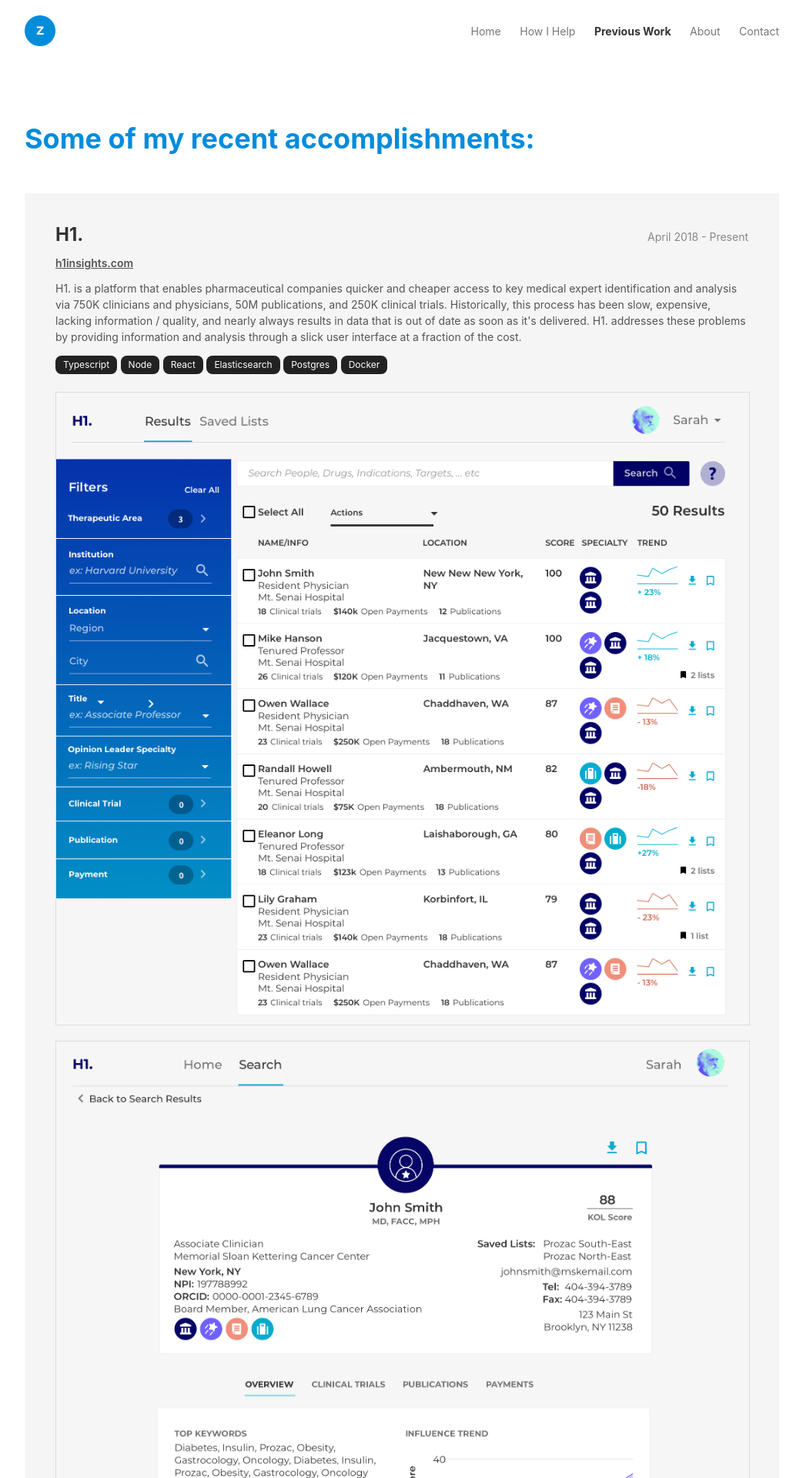
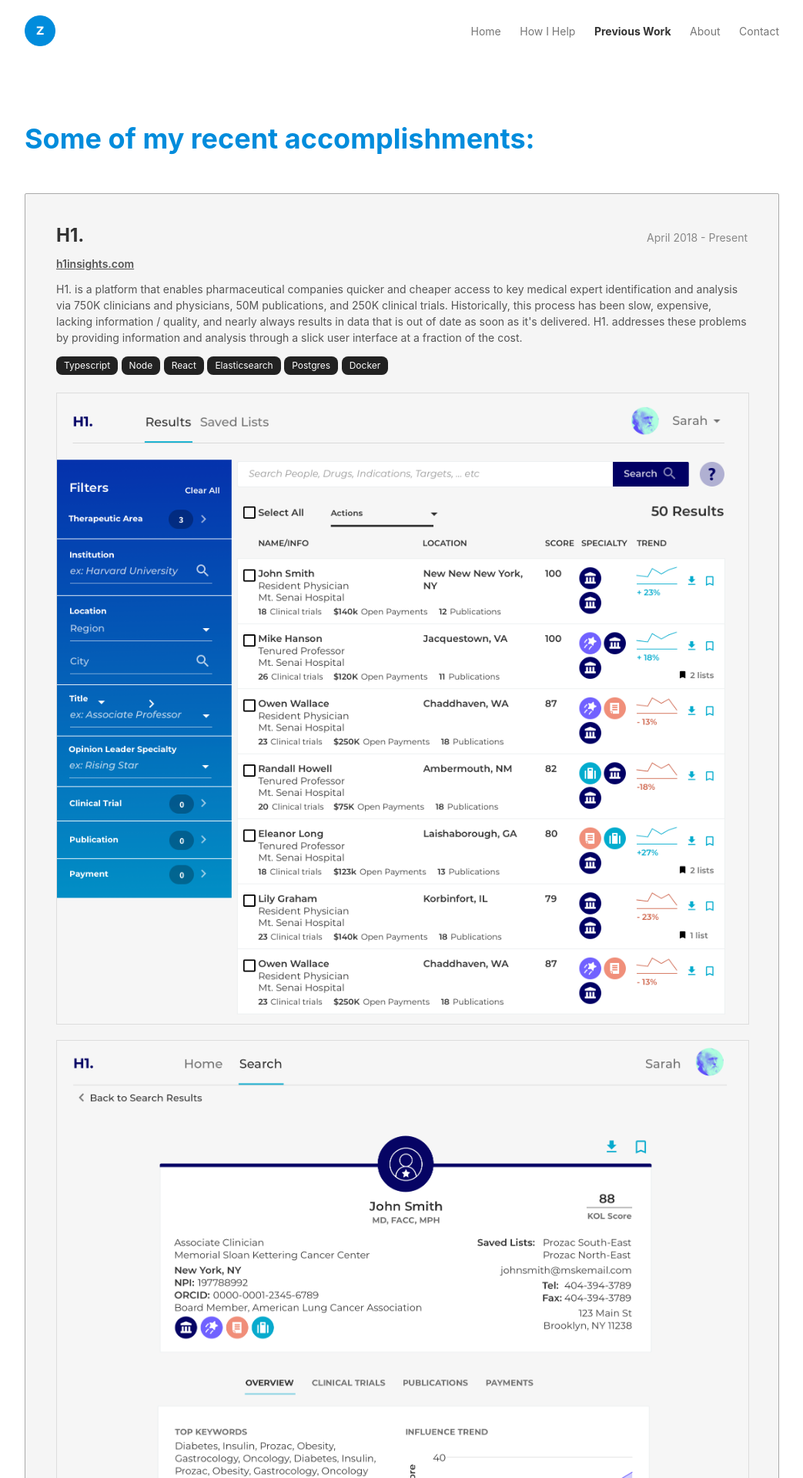
Before and after one commit to zachlite/zachlite-web, a Jekyll site: the page built from previous-work.html, in a window 1280 px wide. Shown: the top 1920 px of the page at 77% size, without its empty margins (118-1161 px from the left). Built offline with Jekyll 4.4.1, drawn with Linux system fonts in a browser that asks for light colours.

Commit message:
dark work border

```diff
--- a/assets/css/styles.scss
+++ b/assets/css/styles.scss
@@ -132,6 +132,7 @@
 .work-card {
   margin: 50px auto;
   background-color: #f5f5f5;
+  border: 1px solid #aaa;
   border-radius: 2px;
   padding: 40px;
   img {
```
